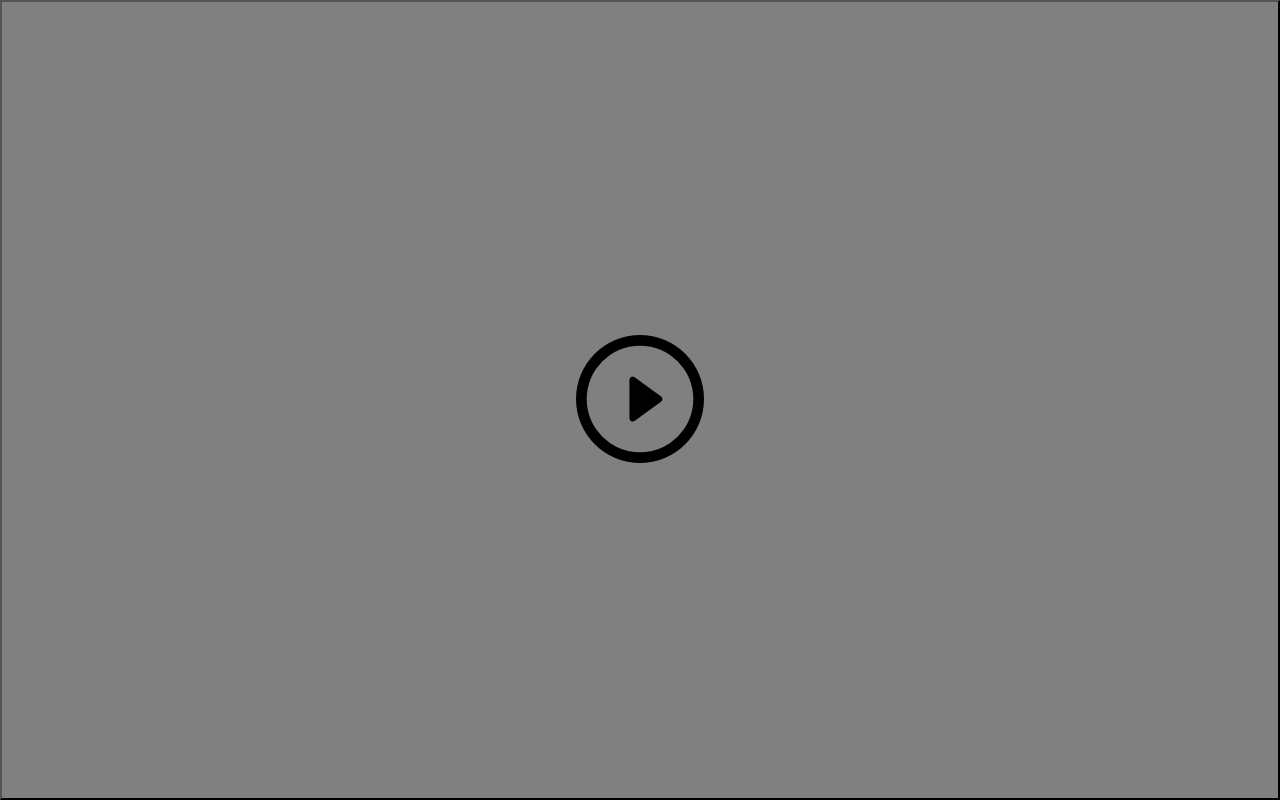
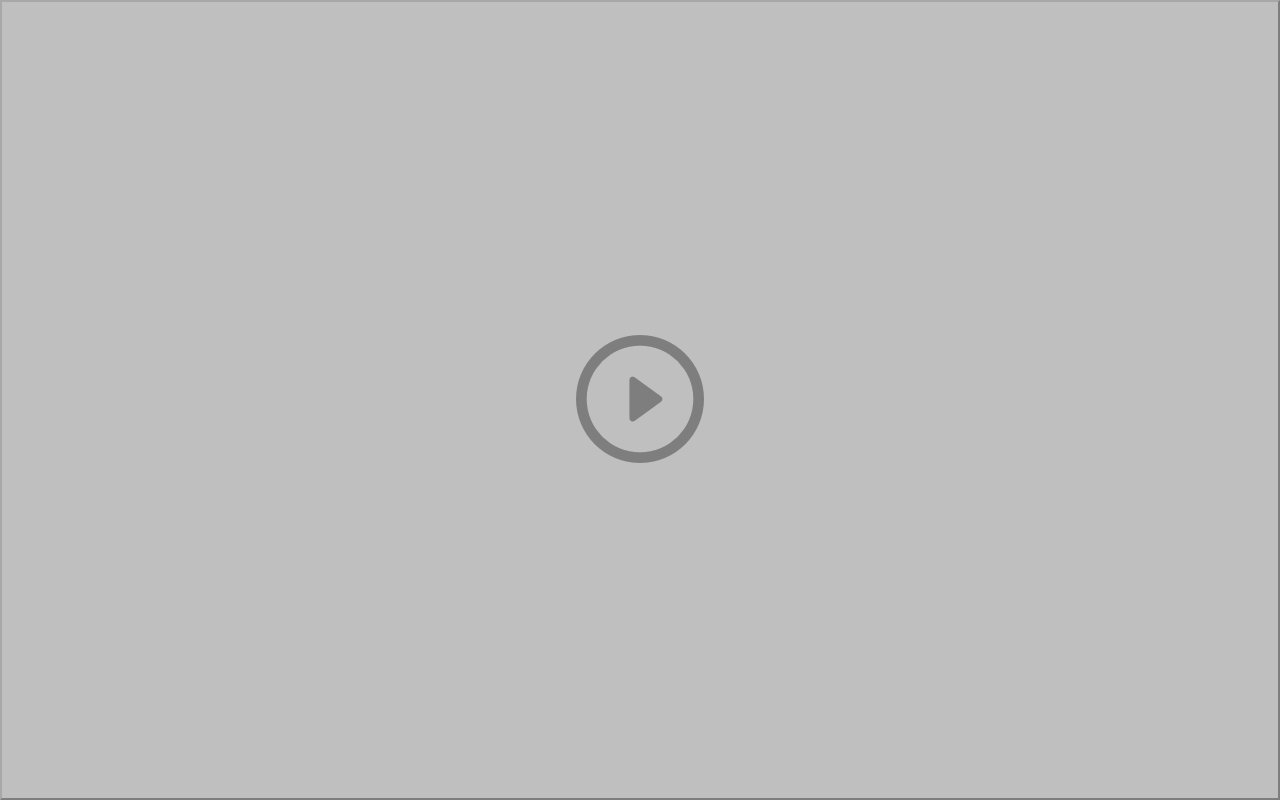
Before and after one commit to meksoftwaredev/ataturk2, a plain HTML site: page index.html in a window 1280 px wide. Drawn offline with Linux system fonts and the light colour scheme.

Commit message:
Update index.html

```diff
--- a/index.html
+++ b/index.html
@@ -9,45 +9,36 @@
             margin: 0;
         }
 
-        .AP {
-            position: fixed;
+        .Calistir {
+            position: absolute;
+            top: 0;
+            left: 0;
             width: 100%;
             height: 100%;
+            opacity: 0.5;
+            background-color: gray;
+            transition: 1s all;
         }
 
-        .calistir {
-            position: absolute;
-            width: 100%;
-            height: 100%;
-            background-color: gray;
-            z-index: 1;
-            opacity: 1;
+        .Calistir:focus {
+            left: -100%;
         }
 
-        .calistir:focus {
-            opacity: 0;
-            display:none;
-        }
 
 
     </style>
 </head>
 <body>
-    <button class="calistir" onclick="playAudio()"><img src="play.png" alt=""></button>
 
-    <audio src="ATAM.mp3" id="myAudio">
-        Tarayıcınız audio elementini desteklemiyor.
-    </audio>
+    <button onclick="playAudio()" class="Calistir"><img src="play.png" alt=""></button>
 
-    <img class="AP" src="unnamed.jpg" alt="">
-
-
+    <audio src="ATAM.mp3" id="audio"></audio>
 
     <script>
-    function playAudio() {
-        var audio = document.getElementById("myAudio");
-        audio.play();
-    }
+        function playAudio() {
+            let audio = document.getElementById("audio");
+            audio.play();
+        }
     </script>
 </body>
 </html>
```
